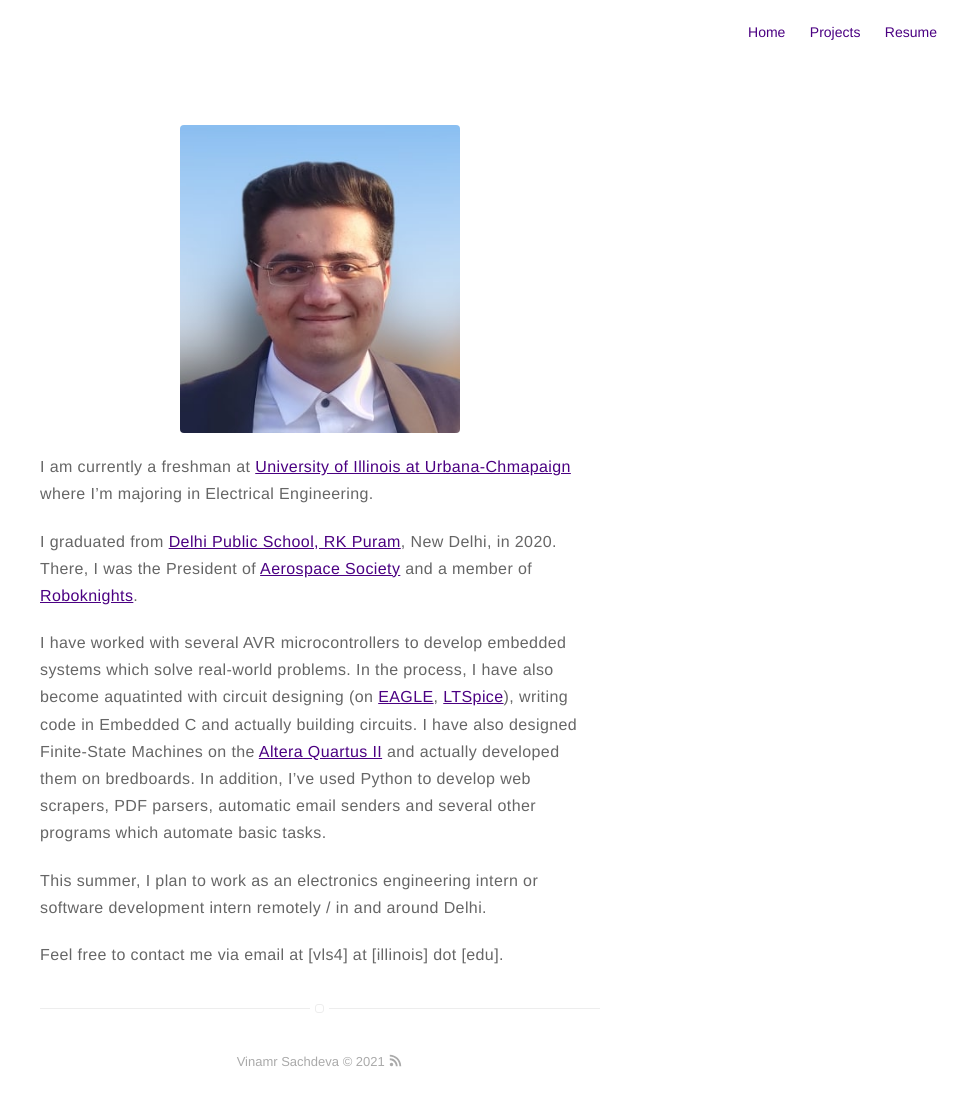
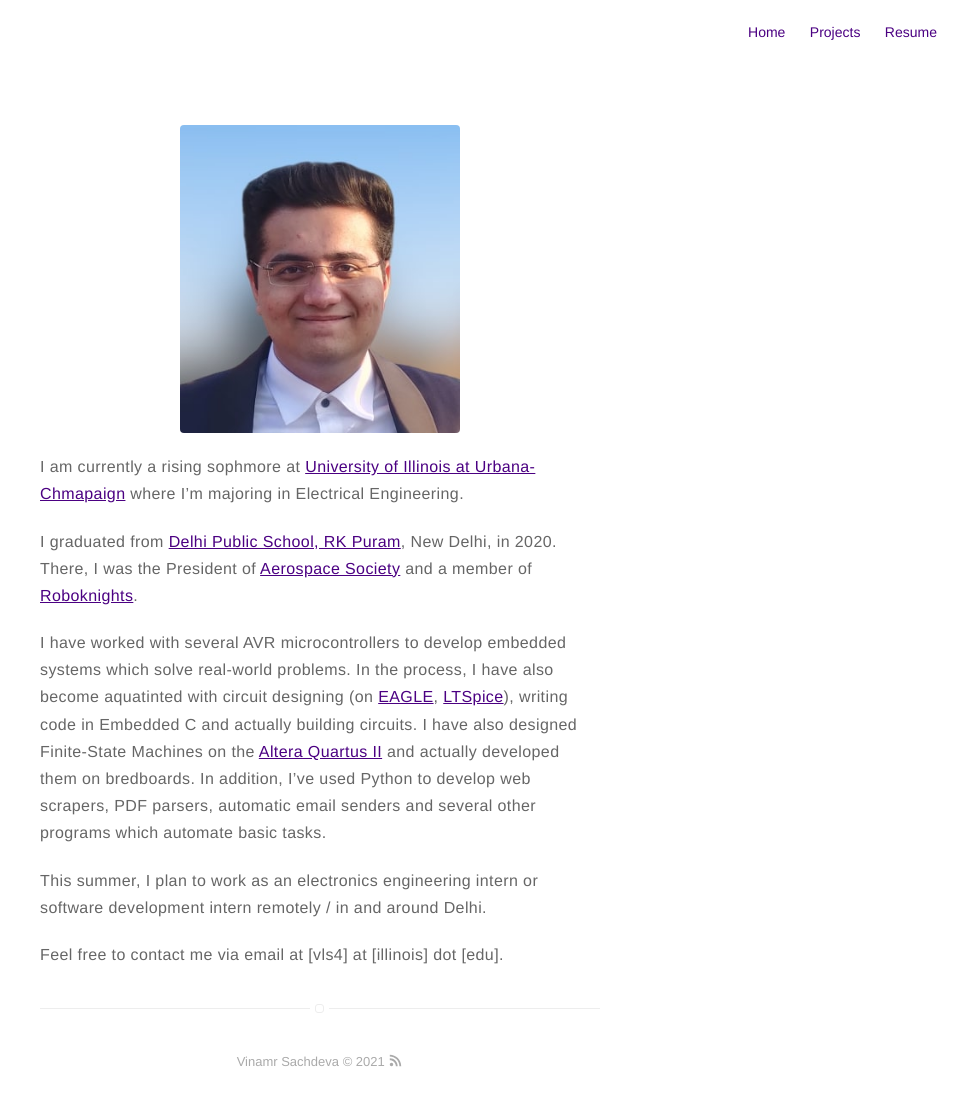
Before and after one commit to vinamrsachdeva/vinamrsachdeva.github.io, a Jekyll site: the page built from about.md, in a window 1280 px wide. Shown: the whole page, without its empty margins (320-1280 px from the left). Built offline with Jekyll 4.4.1, drawn with Linux system fonts in a browser that asks for light colours.

Commit message:
Update about.md

```diff
--- a/about.md
+++ b/about.md
@@ -4,7 +4,7 @@ layout: page
 ---
 ![Profile Image]({{ site.url }}/{{ site.picture }})
 
-I am currently a freshman at [University of Illinois at Urbana-Chmapaign](https://illinois.edu/) where I'm majoring in Electrical Engineering.
+I am currently a rising sophmore at [University of Illinois at Urbana-Chmapaign](https://illinois.edu/) where I'm majoring in Electrical Engineering.
 
 I graduated from [Delhi Public School, RK Puram](https://dpsrkp.net), New Delhi, in 2020. There, I was the President of [Aerospace Society](https://aeross.org) and a member of [Roboknights](https://www.facebook.com/roboknightsdps/).
 
```
